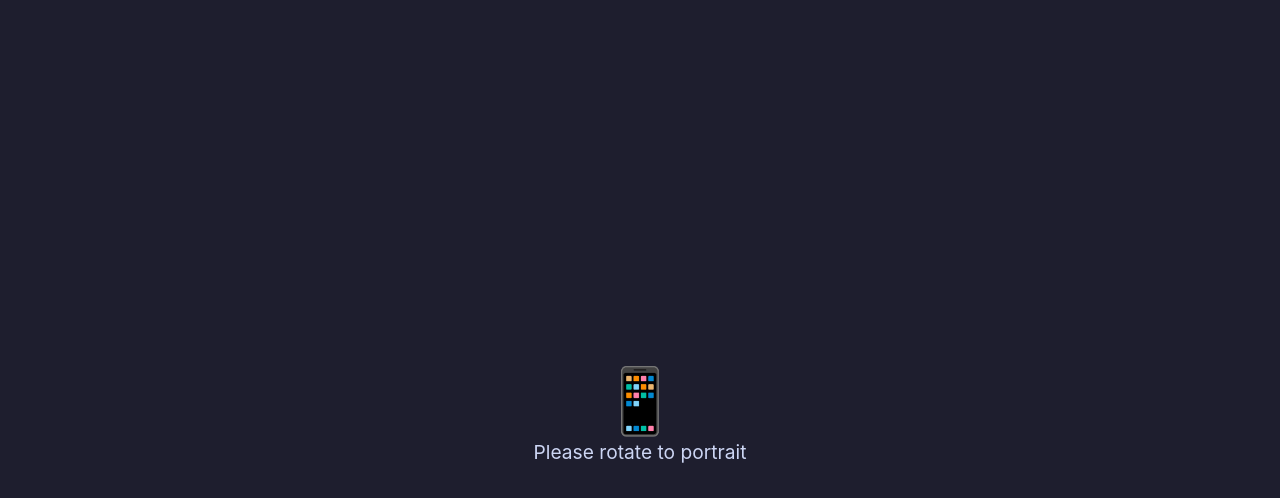
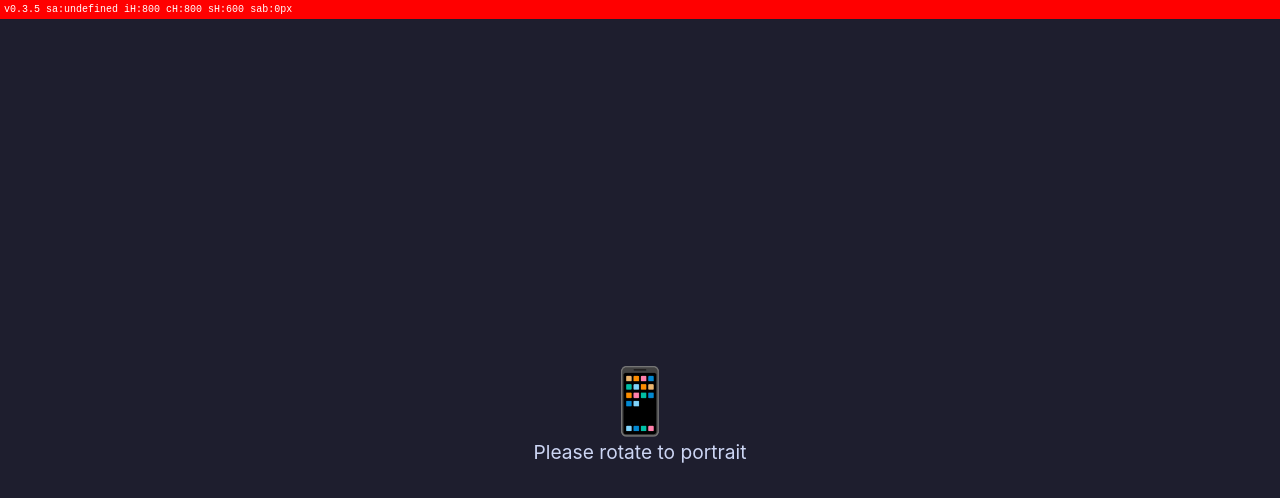
Before and after one commit to nt1998/gym-tracker, a React (Vite) app: page / in a window 1280 px wide. Shown: the top 498 px of the page. Built offline with nearby package versions, Linux system fonts and the light colour scheme.

Commit message:
v0.3.5: diagnostic overlay with viewport+safe-area metrics

```diff
--- a/src/App.css
+++ b/src/App.css
@@ -1,3 +1,7 @@
+:root {
+  --sab: env(safe-area-inset-bottom, 0px);
+  --sat: env(safe-area-inset-top, 0px);
+}
 .app {
   height: 100%;
   display: flex;
--- a/src/App.jsx
+++ b/src/App.jsx
@@ -1467,6 +1467,10 @@ function App() {
 
   return (
     <div className="app">
+      <div style={{position:'fixed',top:0,left:0,right:0,zIndex:9999,background:'red',color:'#fff',padding:4,fontSize:10,pointerEvents:'none',fontFamily:'monospace'}}>
+        v0.3.5 sa:{String(window.navigator.standalone)} iH:{window.innerHeight} cH:{document.documentElement.clientHeight} sH:{window.screen.height}
+        {' '}sab:{getComputedStyle(document.documentElement).getPropertyValue('--sab') || 'n/a'}
+      </div>
       <main className="content" key={tab}>
         {tab === 'log' && currentRoutine?.isRest && (
           <div className="log-page rest-log">
```
